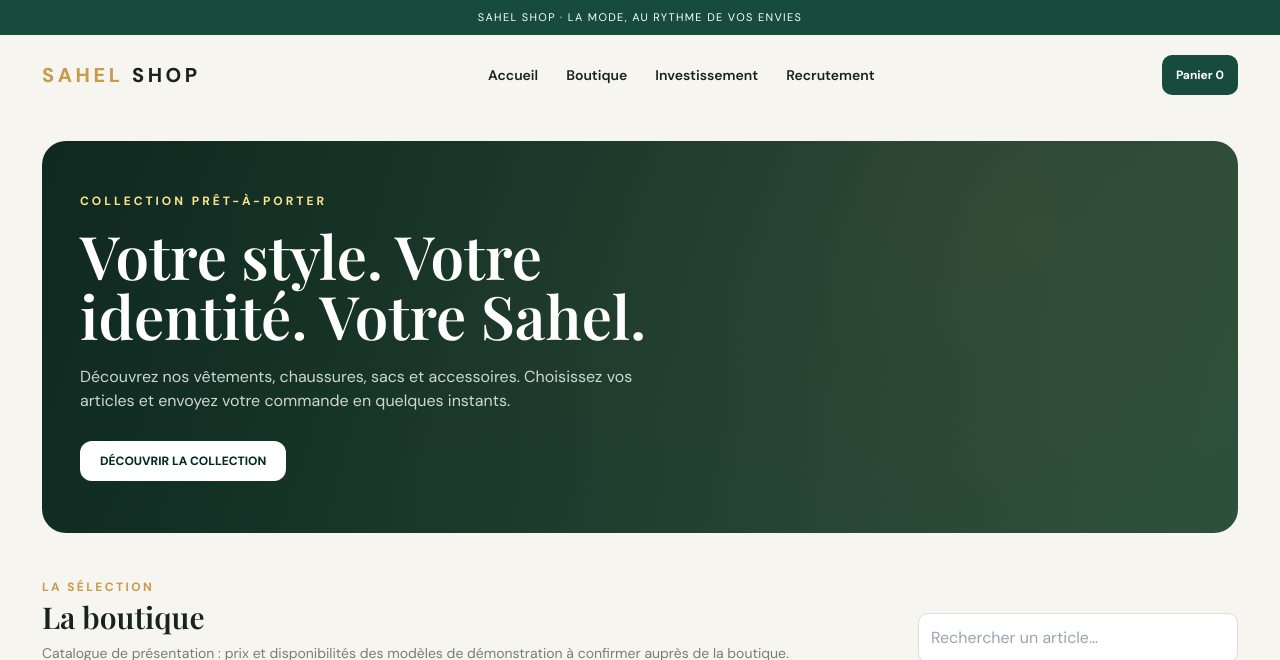
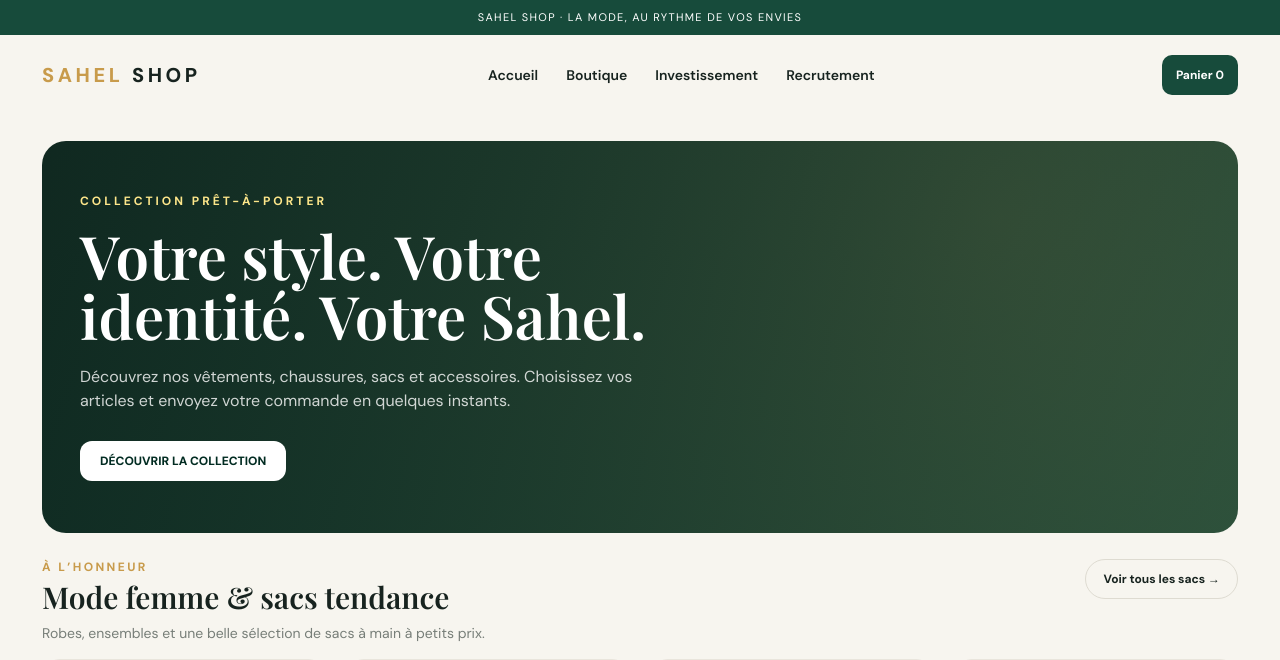
Before and after one commit to medjogbeelyse-coder/sahelshop, a Flask app: page /section/commerce in a window 1280 px wide. Shown: the top 660 px of the page. Run offline with Flask 3, Linux system fonts and the light colour scheme; a user stored in the database is signed in; some libraries are stand-ins or nearby versions; grey boxes are pictures that could not be loaded.

Commit message:
Mettre en avant la mode femme et les sacs en haut de boutique

```diff
--- a/templates/section.html
+++ b/templates/section.html
@@ -23,6 +23,13 @@
 <h1 class="serif text-4xl md:text-6xl leading-tight max-w-2xl">Votre style. Votre identité. Votre Sahel.</h1>
 <p class="text-sm md:text-base text-white/80 mt-5 max-w-xl">Découvrez nos vêtements, chaussures, sacs et accessoires. Choisissez vos articles et envoyez votre commande en quelques instants.</p>
 <a href="#catalogue" class="inline-block mt-7 bg-white text-emerald-950 rounded-xl px-5 py-3 text-xs font-extrabold">DÉCOUVRIR LA COLLECTION</a>
+</section>
+<section class="mb-10 mt-2">
+<div class="flex flex-col md:flex-row md:items-end md:justify-between gap-2 mb-4">
+<div><p class="gold text-xs tracking-[.2em] font-bold uppercase">À l’honneur</p><h2 class="serif text-3xl mt-1">Mode femme & sacs tendance</h2><p class="muted text-sm mt-2">Robes, ensembles et une belle sélection de sacs à main à petits prix.</p></div>
+<button class="chip self-start" onclick="setCategory('sacs',document.querySelector('[data-cat=sacs]'))">Voir tous les sacs →</button>
+</div>
+<div id="womenHighlights" class="grid grid-cols-2 md:grid-cols-4 gap-3 md:gap-5"></div>
 </section>
 <section id="catalogue" class="py-5">
 <div class="flex flex-col md:flex-row md:items-end md:justify-between gap-4 mb-6">
@@ -61,6 +68,12 @@ const labels={homme:"Homme",femme:"Femme",enfant:"Enfant",chaussures:"Chaussures
 let category="all",cart=JSON.parse(localStorage.getItem("sahel_cart")||"[]");
 const money=n=>new Intl.NumberFormat("fr-FR").format(Number(n)||0)+" F CFA";
 function setCategory(c,b){category=c;document.querySelectorAll(".chip").forEach(x=>x.classList.remove("active"));b.classList.add("active");renderProducts()}
+function renderWomenHighlights(){
+ const picks=products.filter(p=>p.section==="femme"||p.section==="sacs").slice(0,12);
+ const target=document.getElementById("womenHighlights");
+ if(!target)return;
+ target.innerHTML=picks.map(p=>'<article class="product"><img src="'+(p.image||"")+'" alt="'+esc(p.designation)+'" loading="lazy" onerror="this.style.display=\'none\'"><div class="product-info"><p class="gold text-[10px] uppercase tracking-wider font-bold">'+(p.section==="sacs"?"Sacs femme":"Mode femme")+'</p><h3 class="font-bold text-sm mt-1">'+esc(p.designation)+'</h3><p class="font-extrabold mt-3 mb-4">'+money(p.prix)+'</p><button class="btn mt-auto" onclick="addToCart('+JSON.stringify(String(p.id))+')">Ajouter au panier</button></div></article>').join("");
+}
 function renderProducts(){
  let q=document.getElementById("search").value.toLowerCase(),sort=document.getElementById("sort").value;
  let list=products.filter(p=>(category==="all"||p.section===category||(category==="homme"&&p.section==="commerce_gem")||(category==="femme"&&p.section==="commerce_marche"))&&((p.designation||"").toLowerCase().includes(q)));
@@ -75,6 +88,6 @@ function updateCart(){document.getElementById("cartCount").textContent=cart.redu
 function changeQty(i,n){cart[i].quantity+=n;if(cart[i].quantity<=0)cart.splice(i,1);persist()}function removeLine(i){cart.splice(i,1);persist()}
 function openCart(){document.getElementById("cartOverlay").classList.add("show")}function closeCart(){document.getElementById("cartOverlay").classList.remove("show")}function openCheckout(){if(!cart.length)return;closeCart();document.getElementById("checkoutOverlay").classList.add("show")}function closeCheckout(){document.getElementById("checkoutOverlay").classList.remove("show")}
 document.getElementById("orderForm").addEventListener("submit",async e=>{e.preventDefault();let f=new FormData(e.target),data=Object.fromEntries(f.entries());data.panier=cart.map(x=>({name:x.name,price:x.price,quantity:x.quantity}));let msg=document.getElementById("orderMessage");msg.textContent="Envoi de votre commande…";try{let r=await fetch("/passer-commande",{method:"POST",headers:{"Content-Type":"application/json"},body:JSON.stringify(data)});let j=await r.json();if(!r.ok||!j.success)throw Error();msg.textContent="Commande transmise. Merci pour votre confiance.";cart=[];persist();e.target.reset()}catch(err){msg.textContent="L'envoi a échoué. Vérifiez votre connexion ou réessayez."}});
-renderProducts();updateCart();
+renderWomenHighlights();renderProducts();updateCart();
 </script>
 </body></html>
```
